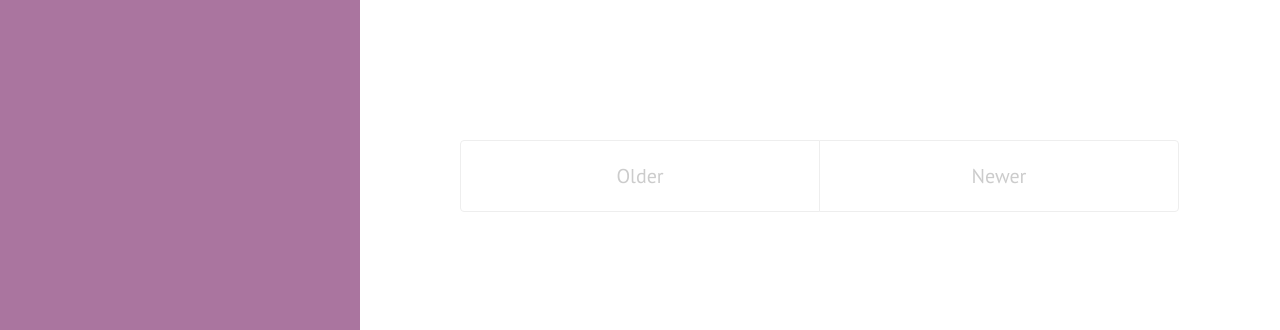
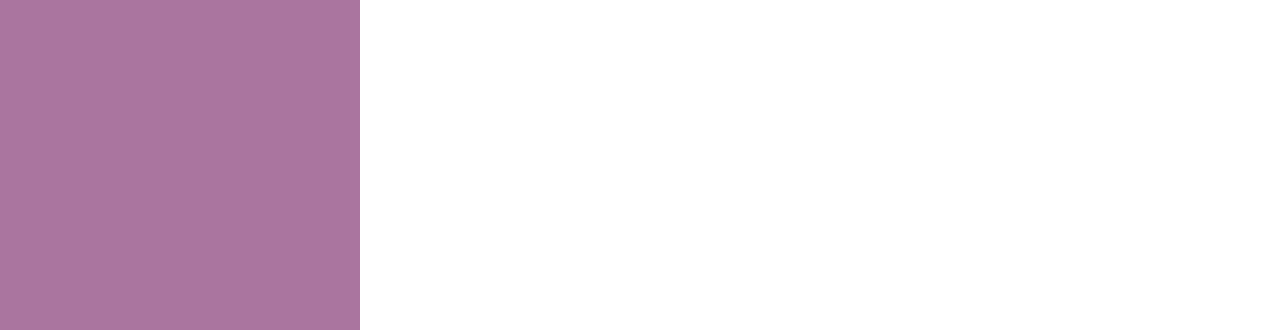
Before and after one commit to starshipfoundation/rice-blog, a Jekyll site: the page built from index.html, in a window 1280 px wide. Shown: the top 330 px of the page. Built offline with Jekyll 4.4.1, drawn with Linux system fonts in a browser that asks for light colours.

Commit message:
Fix theme issues

```diff
--- a/_config.yml
+++ b/_config.yml
@@ -22,7 +22,7 @@ title: RICE Blog
 email: starshipfoundation@adhb.govt.nz
 description: >- # this means to ignore newlines until "baseurl:"
   Updates on RICE development
-baseurl: "/rice-blog/" # the subpath of your site, e.g. /blog
+baseurl: "/rice-blog" # the subpath of your site, e.g. /blog
 url: "https://starshipfoundation.github.io" # the base hostname & protocol for your site, e.g. http://example.com
 twitter_username: captainstarship
 
--- a/_includes/head.html
+++ b/_includes/head.html
@@ -8,21 +8,21 @@
 
   <title>
     {% if page.title == "Home" %}
-      {{ site.title }} &middot; {{ site.tagline }}
+      {{ site.title }}
     {% else %}
       {{ page.title }} &middot; {{ site.title }}
     {% endif %}
   </title>
 
   <!-- CSS -->
-  <link rel="stylesheet" href="{{ site.baseurl }}public/css/poole.css">
-  <link rel="stylesheet" href="{{ site.baseurl }}public/css/syntax.css">
-  <link rel="stylesheet" href="{{ site.baseurl }}public/css/hyde.css">
+  <link rel="stylesheet" href="{{ site.baseurl }}/public/css/poole.css">
+  <link rel="stylesheet" href="{{ site.baseurl }}/public/css/syntax.css">
+  <link rel="stylesheet" href="{{ site.baseurl }}/public/css/hyde.css">
   <link rel="stylesheet" href="http://fonts.googleapis.com/css?family=PT+Sans:400,400italic,700|Abril+Fatface">
 
   <!-- Icons -->
-  <link rel="apple-touch-icon-precomposed" sizes="144x144" href="{{ site.baseurl }}public/apple-touch-icon-144-precomposed.png">
-                                 <link rel="shortcut icon" href="{{ site.baseurl }}public/favicon.ico">
+  <link rel="apple-touch-icon-precomposed" sizes="144x144" href="{{ site.baseurl }}/public/apple-touch-icon-144-precomposed.png">
+                                 <link rel="shortcut icon" href="{{ site.baseurl }}/public/favicon.ico">
 
   <!-- RSS -->
   <link rel="alternate" type="application/rss+xml" title="RSS" href="/atom.xml">
--- a/index.html
+++ b/index.html
@@ -4,7 +4,7 @@ title: Home
 ---
 
 <div class="posts">
-  {% for post in paginator.posts %}
+  {% for post in site.posts %}
   <div class="post">
     <h1 class="post-title">
       <a href="{{ post.url }}">
@@ -19,9 +19,10 @@ title: Home
   {% endfor %}
 </div>
 
+{% comment %}
 <div class="pagination">
   {% if paginator.next_page %}
-    <a class="pagination-item older" href="{{ site.baseurl }}page{{paginator.next_page}}">Older</a>
+    <a class="pagination-item older" href="{{ site.baseurl }}/page{{paginator.next_page}}">Older</a>
   {% else %}
     <span class="pagination-item older">Older</span>
   {% endif %}
@@ -29,9 +30,10 @@ title: Home
     {% if paginator.page == 2 %}
       <a class="pagination-item newer" href="{{ site.baseurl }}">Newer</a>
     {% else %}
-      <a class="pagination-item newer" href="{{ site.baseurl }}page{{paginator.previous_page}}">Newer</a>
+      <a class="pagination-item newer" href="{{ site.baseurl }}/page{{paginator.previous_page}}">Newer</a>
     {% endif %}
   {% else %}
     <span class="pagination-item newer">Newer</span>
   {% endif %}
 </div>
+{% endcomment %}
```
Also changed, not shown: about.md (+0 -1 lines).
